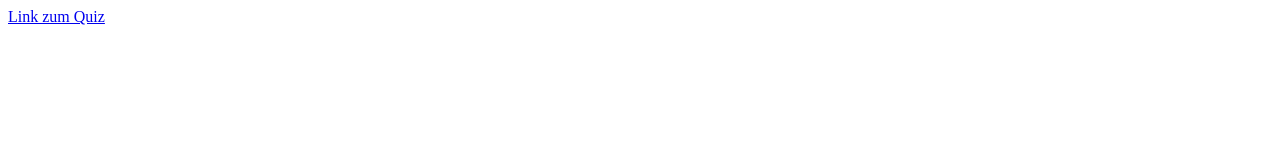
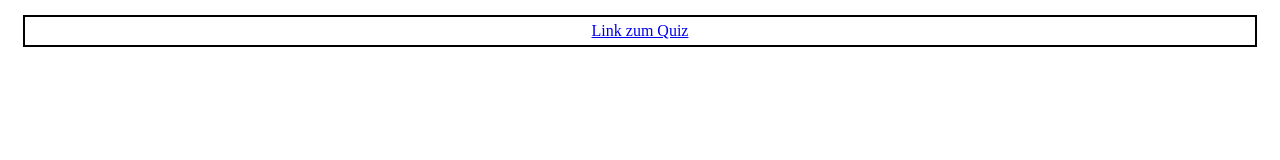
Before and after one commit to IpGa13/fredeundotnet, a plain HTML site: page presentation/sibirien/index.html in a window 1280 px wide. Drawn offline with Linux system fonts and the light colour scheme.

Commit message:
Update index.html

```diff
--- a/presentation/sibirien/index.html
+++ b/presentation/sibirien/index.html
@@ -1 +1,12 @@
-<a style="text-align:center; vertical-align:middle;" href="https://docs.google.com/forms/d/1SwUDuOVPTMoGldmHsSrY3joAAQk4QN1TeVv-iV6EM9I">Link zum Quiz</a>
+<div class="s">
+<a href="https://docs.google.com/forms/d/1SwUDuOVPTMoGldmHsSrY3joAAQk4QN1TeVv-iV6EM9I">Link zum Quiz</a>
+</div>
+<style>
+  .s {
+    text-align: center;
+    vertical-align: middle;
+    padding:5px;
+    border: 2px solid black;
+    margin:15px;
+  }
+</style>
```
